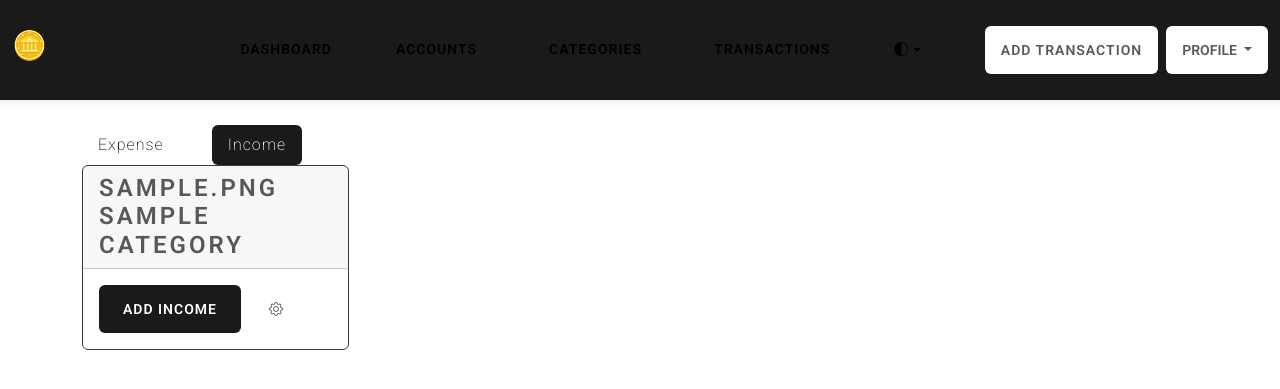
After one commit to oleh-papka/two_coins, a Django app: page /categories/ in a window 1280 px wide, after a click on "Income". The commit adds this page. Shown: the top 389 px of the page. Run offline with Django 5.2, Linux system fonts and the light colour scheme; a user stored in the database is signed in; tables that the repository leaves empty hold one stand-in row (values such as "Sample post"); some libraries are stand-ins or nearby versions; some web fonts are replaced.

Commit message:
feat: add categories_list.html

```diff
--- a/budget/urls.py
+++ b/budget/urls.py
@@ -5,4 +5,5 @@ from . import views
 urlpatterns = [
     path('', views.DashboardView.as_view(), name="dashboard"),
     path('accounts/', views.AccountListView.as_view(), name="account_list"),
+    path('categories/', views.CategoryListView.as_view(), name="category_list"),
 ]
--- a/budget/views.py
+++ b/budget/views.py
@@ -1,7 +1,7 @@
 from django.contrib.auth.mixins import LoginRequiredMixin
 from django.views.generic import ListView, TemplateView
 
-from budget.models import Account
+from budget.models import Account, Category
 
 
 class DashboardView(LoginRequiredMixin, TemplateView):
@@ -12,7 +12,7 @@ class DashboardView(LoginRequiredMixin, TemplateView):
 class AccountListView(LoginRequiredMixin, ListView):
     login_url = 'login'
     model = Account
-    template_name = 'list.html'
+    template_name = 'accounts_list.html'
 
     def get_queryset(self):
         return super().get_queryset().filter(user=self.request.user)
@@ -22,3 +22,18 @@ class AccountListView(LoginRequiredMixin, ListView):
 
         ctx['title'] = 'Accounts'
         return ctx
+
+
+class CategoryListView(LoginRequiredMixin, ListView):
+    login_url = 'login'
+    model = Category
+    template_name = 'categories_list.html'
+
+    def get_queryset(self):
+        return super().get_queryset().filter(user=self.request.user)
+
+    def get_context_data(self, **kwargs):
+        ctx = super().get_context_data(**kwargs)
+
+        ctx['title'] = 'Categories'
+        return ctx
--- /dev/null
+++ b/templates/categories_list.html
@@ -0,0 +1,73 @@
+{% extends 'index.html' %}
+
+{% block title %}🪙 2coins{% if title %} | {{ title }}{% else %}{% endif %}{% endblock %}
+
+{% block extra_css %}
+    {{ block.super }}
+    <style>
+        .card-grid {
+            display: grid;
+            grid-template-columns: repeat(auto-fill, minmax(220px, 1fr));
+            gap: 1rem;
+            justify-items: center;
+            align-items: start;
+        }
+    </style>
+{% endblock %}
+
+
+{% block content %}
+    <ul class="nav nav-pills" role="tablist">
+        <li class="nav-item" role="presentation">
+            <a class="nav-link active" data-bs-toggle="tab" href="#expense" aria-selected="true"
+               role="tab">Expense</a>
+        </li>
+        <li class="nav-item" role="presentation">
+            <a class="nav-link" data-bs-toggle="tab" href="#income" aria-selected="false" role="tab" tabindex="-1">Income</a>
+        </li>
+    </ul>
+    <div id="categories" class="tab-content">
+        <div class="tab-pane fade active show" id="expense" role="tabpanel">
+            <div class="card-grid">
+                {% for object in object_list %}
+                    {% if object.category_type == '-' %}
+                        <div class="card border-dark" style="max-width: 280px; min-width: 220px">
+
+                            <h3 class="card-header ">{{ object.icon|default:'💳' }} {{ object.name }}</h3>
+
+                            <div class="card-body">
+                                <div class="d-flex gap-1 position-relative" style="z-index: 2;">
+                                    <a href="#" class="btn btn-primary">Add expense</a>
+                                    <a href="#" class="btn"><i class="bi bi-gear"></i></a>
+                                </div>
+                            </div>
+
+                            <a href="{% url 'dashboard' %}" class="stretched-link"></a>
+                        </div>
+                    {% endif %}
+                {% endfor %}
+            </div>
+        </div>
+        <div class="tab-pane fade" id="income" role="tabpanel">
+            <div class="card-grid">
+                {% for object in object_list %}
+                    {% if object.category_type == '+' %}
+                        <div class="card border-dark" style="max-width: 280px; min-width: 220px">
+
+                            <h3 class="card-header ">{{ object.icon|default:'💳' }} {{ object.name }}</h3>
+
+                            <div class="card-body">
+                                <div class="d-flex gap-1 position-relative" style="z-index: 2;">
+                                    <a href="#" class="btn btn-primary">Add income</a>
+                                    <a href="#" class="btn"><i class="bi bi-gear"></i></a>
+                                </div>
+                            </div>
+
+                            <a href="{% url 'dashboard' %}" class="stretched-link"></a>
+                        </div>
+                    {% endif %}
+                {% endfor %}
+            </div>
+        </div>
+    </div>
+{% endblock %}
--- a/templates/index.html
+++ b/templates/index.html
@@ -37,12 +37,14 @@
                         </a>
                     </li>
                     <li class="nav-item">
-                        <a class="nav-link px-3" href="{% url 'account_list' %}">
+                        <a class="nav-link px-3 {% if request.resolver_match.url_name == 'account_list' %}active{% endif %}"
+                           href="{% url 'account_list' %}">
                             Accounts
                         </a>
                     </li>
                     <li class="nav-item">
-                        <a class="nav-link px-3" href="#">
+                        <a class="nav-link px-3 {% if request.resolver_match.url_name == 'category_list' %}active{% endif %}"
+                           href="{% url 'category_list' %}">
                             Categories
                         </a>
                     </li>
```
Also changed, not shown: templates/accounts_list.html (+15 -5 lines).
